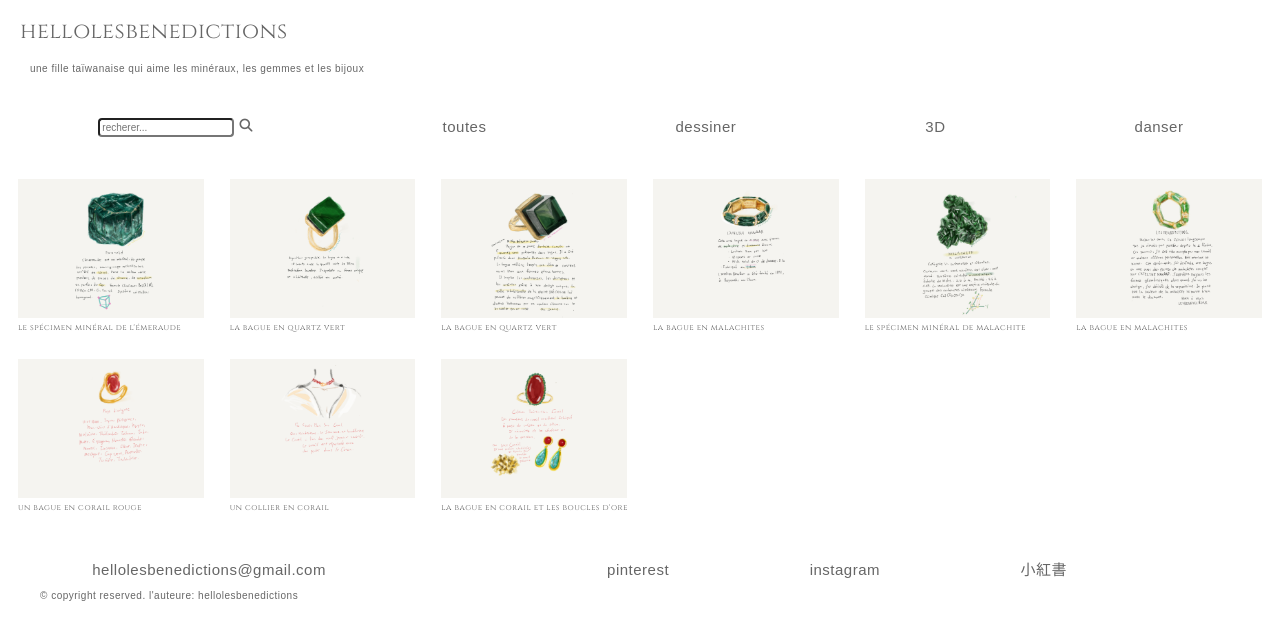
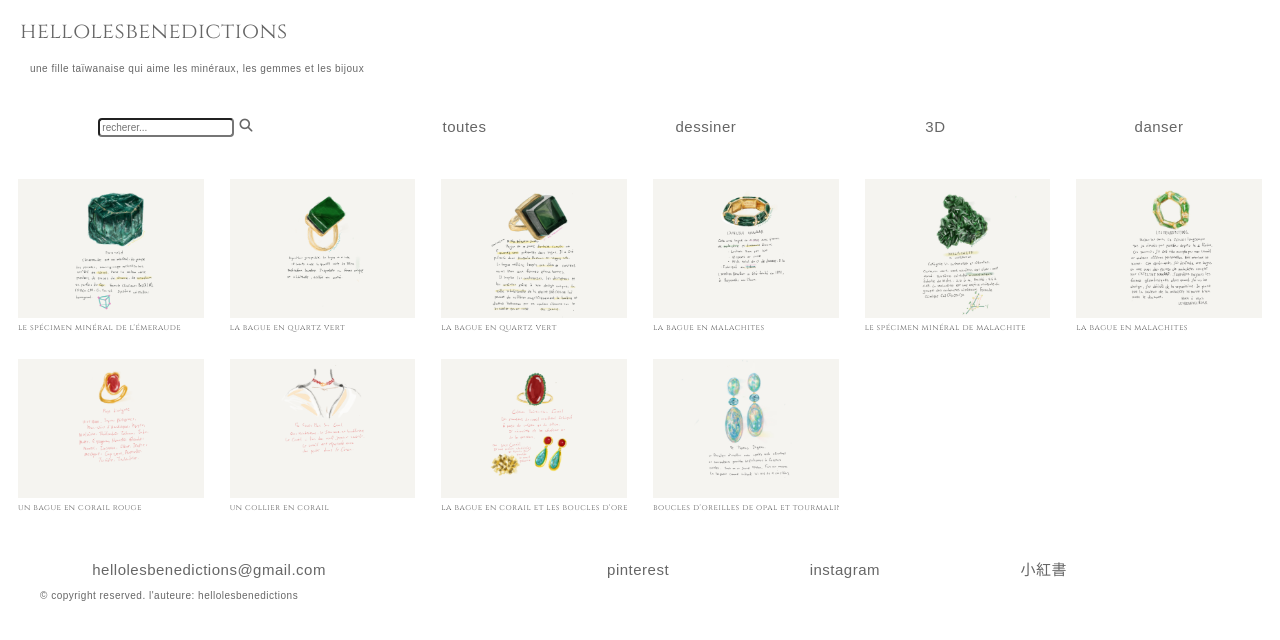
Before and after one commit to somethingpearls/hellolesbenedictions, a plain HTML site: page index.html in a window 1280 px wide. Drawn offline with Linux system fonts and the light colour scheme; a web font is replaced by a local one.

Commit message:
added gem12

```diff
--- a/index.html
+++ b/index.html
@@ -85,6 +85,13 @@
                 <h4>la bague en corail et les boucles d'oreilles en corail</h4>
             </div>
 
+            <div class="image-box" data-name="toutes dessiner boucles d'oreilles Thomas Jirgens African Welo Opal Paraibal Tourmaline bleu 18K or jaune carats" >
+                <a href="https://www.instagram.com/p/C4IOxFAps6T/" target="_blank" id="gem12"><img src="images/gem12.jpg" alt="la bague en malachites"></a><br>
+                <h4>boucles d'oreilles de opal et tourmalines Paraíba</h4>
+            </div>
+
+
+
 
 
 
```
Also changed, not shown: images/gem12.jpg (added).
